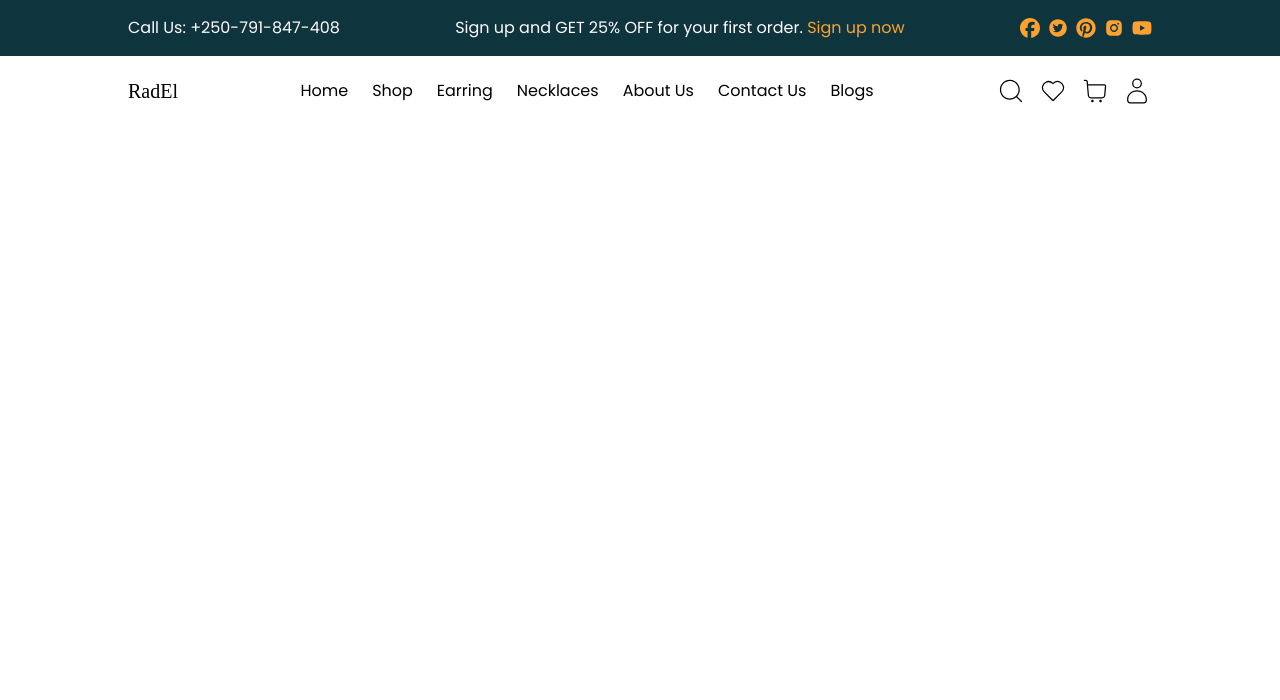
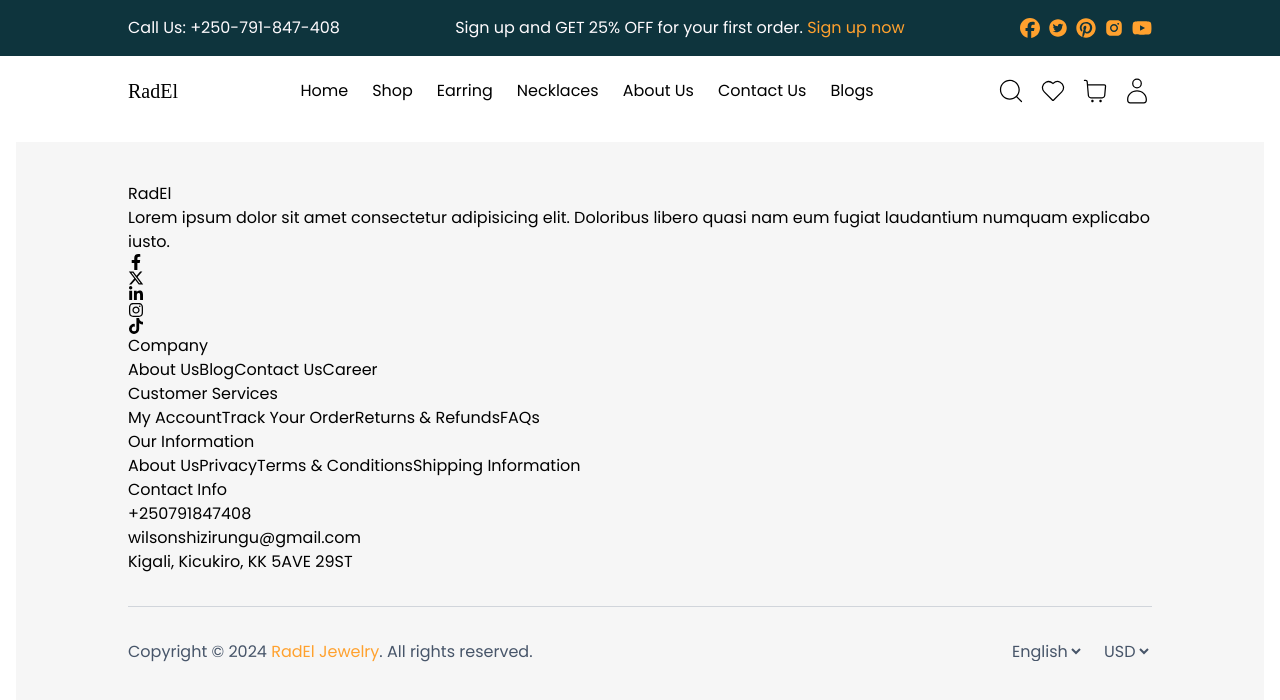
Before and after one commit to nshiziw/RadEL, a React (Vite) app: page / in a window 1280 px wide. Shown: the top 700 px of the page. Built offline with nearby package versions, Linux system fonts and the light colour scheme; a web font is replaced by a local one.

Commit message:
development

```diff
--- a/src/assets/styles/Style.css
+++ b/src/assets/styles/Style.css
@@ -10,4 +10,9 @@
     padding: 0;
     box-sizing: border-box;
     font-family: 'Poppins', sans-serif;
+    outline: none;
 }
+.px-10-16 {
+    padding-left: calc(10% - 16px);
+    padding-right: calc(10% - 16px);
+}
--- a/src/components/Footer.jsx
+++ b/src/components/Footer.jsx
@@ -1,8 +1,77 @@
+import { FaFacebookF, FaInstagram, FaLinkedinIn, FaTiktok } from "react-icons/fa";
+import { FaXTwitter } from "react-icons/fa6";
+import { Link } from "react-router-dom";
 
 const Footer = () => {
   return (
-    <div>Footer</div>
-  )
+    <section className="bg-snow-light py-10 m-4 px-10-16">
+      <div className="pb-8 border-b border-gray-300">
+        <div>
+          <Link to="/">
+            <p>RadEl</p>
+          </Link>
+          <p>Lorem ipsum dolor sit amet consectetur adipisicing elit. Doloribus libero quasi nam eum fugiat laudantium numquam explicabo iusto.</p>
+          <div>
+            <FaFacebookF />
+            <FaXTwitter />
+            <FaLinkedinIn />
+            <FaInstagram />
+            <FaTiktok />
+          </div>
+        </div>
+        <div>
+          <div>
+            <h2>Company</h2>
+            <div>
+              <Link to="/">About Us</Link>
+              <Link to="/">Blog</Link>
+              <Link to="/">Contact Us</Link>
+              <Link to="/">Career</Link>
+            </div>
+          </div>
+          <div>
+            <h2>Customer Services</h2>
+            <div>
+              <Link to="/">My Account</Link>
+              <Link to="/">Track Your Order</Link>
+              <Link to="/">Returns & Refunds</Link>
+              <Link to="/">FAQs</Link>
+            </div>
+          </div>
+          <div>
+            <h2>Our Information</h2>
+            <div>
+              <Link to="/">About Us</Link>
+              <Link to="/">Privacy</Link>
+              <Link to="/">Terms & Conditions</Link>
+              <Link to="/">Shipping Information</Link>
+            </div>
+          </div>
+          <div>
+            <h2>Contact Info</h2>
+            <div>
+              <p>+250791847408</p>
+              <p>wilsonshizirungu@gmail.com</p>
+              <p>Kigali, Kicukiro, KK 5AVE 29ST</p>
+            </div>
+          </div>
+        </div>
+      </div>
+      <div className="mt-8 flex justify-between items-center text-slate-600">
+        <p>Copyright &copy; 2024 <span className="text-gold">RadEl Jewelry</span>. All rights reserved.</p>
+        <div className="flex gap-4">
+          <select className="bg-transparent">
+            <option value="English">English</option>
+            <option value="French">French</option>
+          </select>
+          <select className="bg-transparent">
+            <option value="USD">USD</option>
+            <option value="EUR">EUR</option>
+          </select>
+        </div>
+      </div>
+    </section>
+  );
 }
 
 export default Footer
--- a/src/pages/Home.jsx
+++ b/src/pages/Home.jsx
@@ -1,3 +1,4 @@
+import Footer from "../components/Footer";
 import Header from "../components/Header";
 
 const Home = () => {
@@ -6,6 +7,7 @@ const Home = () => {
   return (
     <div>
       <Header />
+      <Footer />
     </div>
   )
 }
--- a/tailwind.config.js
+++ b/tailwind.config.js
@@ -5,7 +5,7 @@ export default {
     "./src/**/*.{js,ts,jsx,tsx}",
   ],
   theme: {
-    extend: {},
+    extend: {
       colors: {
         'gold': {
           DEFAULT: '#FFA12E',
@@ -28,5 +28,7 @@ export default {
         poppins: ['Poppins', 'sans-serif'], // Poppins as sans-serif fallback
       },
     },
+
+  },
   plugins: [],
 }
```
Lines whose indentation alone changed are shown as unchanged.
